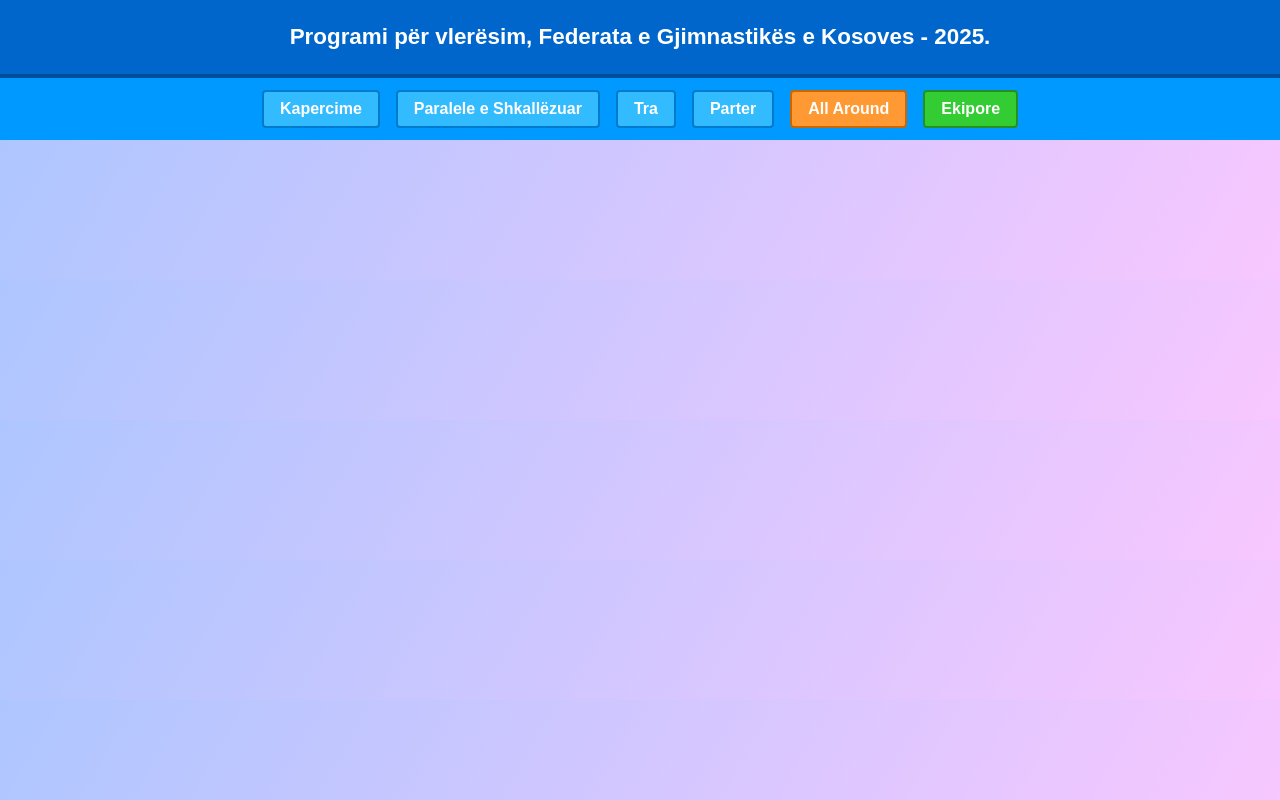
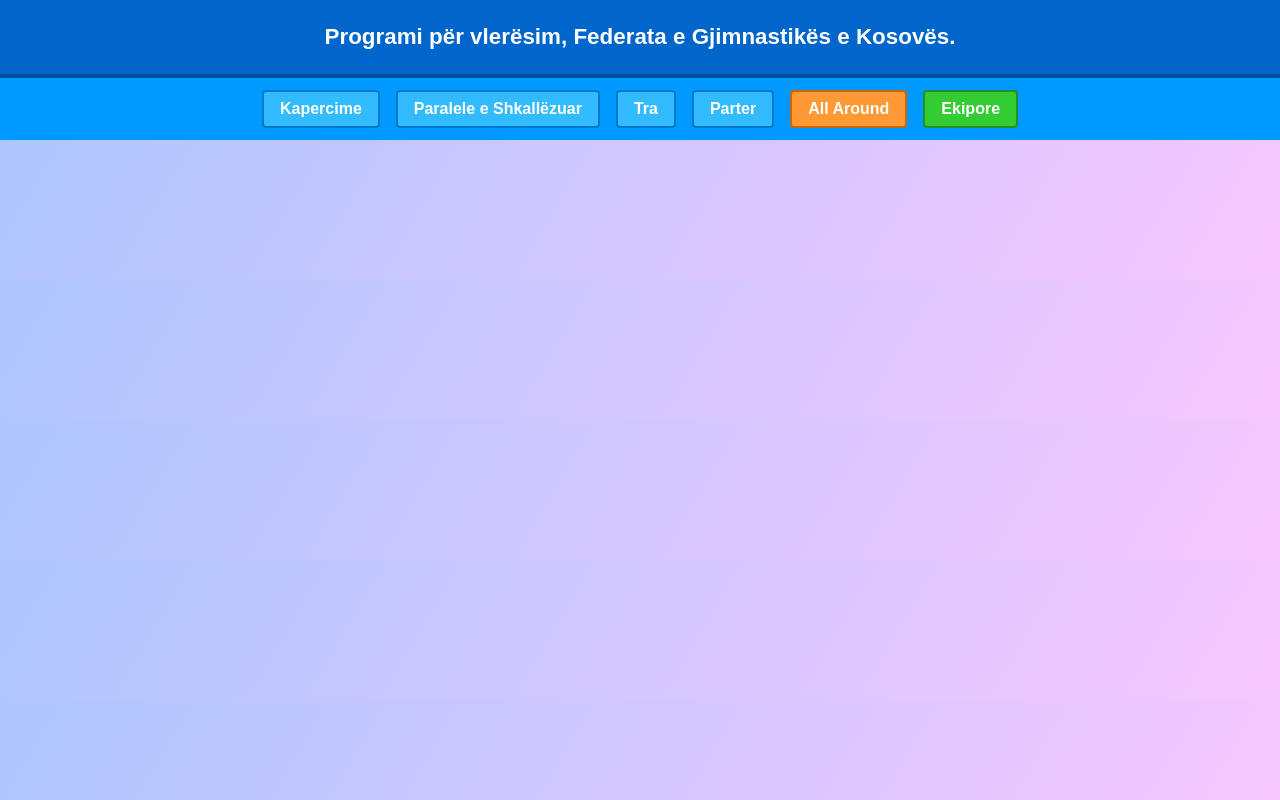
Before and after one commit to arlindshaqiri55/gjyqtaria, a plain HTML site: page index.html in a window 1280 px wide. Drawn offline with Linux system fonts and the light colour scheme.

Commit message:
Update index.html

```diff
--- a/index.html
+++ b/index.html
@@ -2,7 +2,7 @@
 <html lang="sq">
 <head>
   <meta charset="UTF-8" />
-  <title>Programi për vlerësim, Federata e Gjimnastikës e Kosoves 2025.</title>
+  <title>Programi për vlerësim, Federata e Gjimnastikës e Kosovës.</title>
   <meta name="viewport" content="width=device-width, initial-scale=1.0" />
   <style>
     body { margin: 0; font-family: Arial, sans-serif; background: linear-gradient(120deg, #aec6ff, #f8c7ff); }
@@ -47,7 +47,7 @@
 </head>
 <body>
   <header>
-    Programi për vlerësim, Federata e Gjimnastikës e Kosoves - 2025.
+    Programi për vlerësim, Federata e Gjimnastikës e Kosovës.
   </header>
 
   <!-- NAVIGATION -->
```
